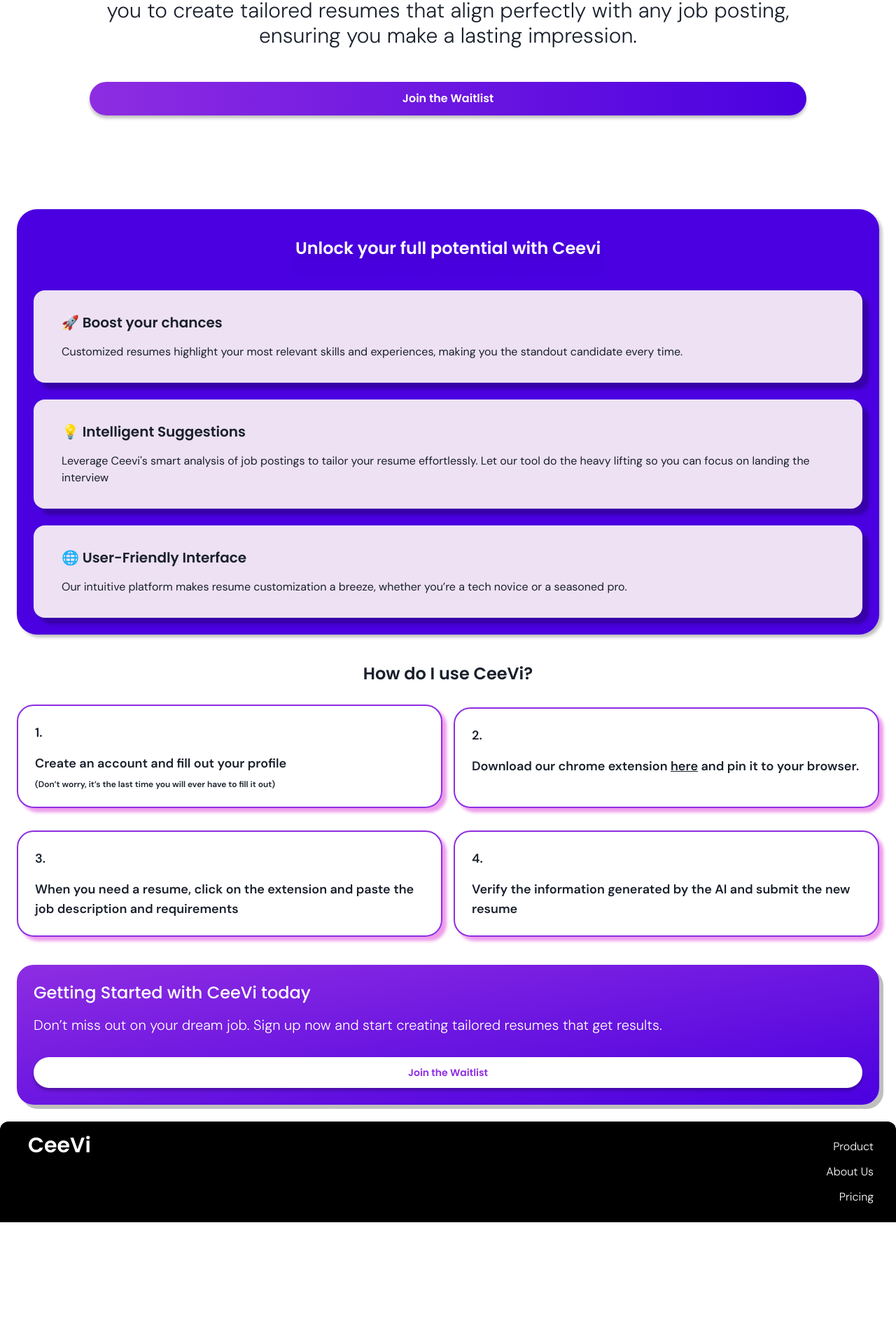
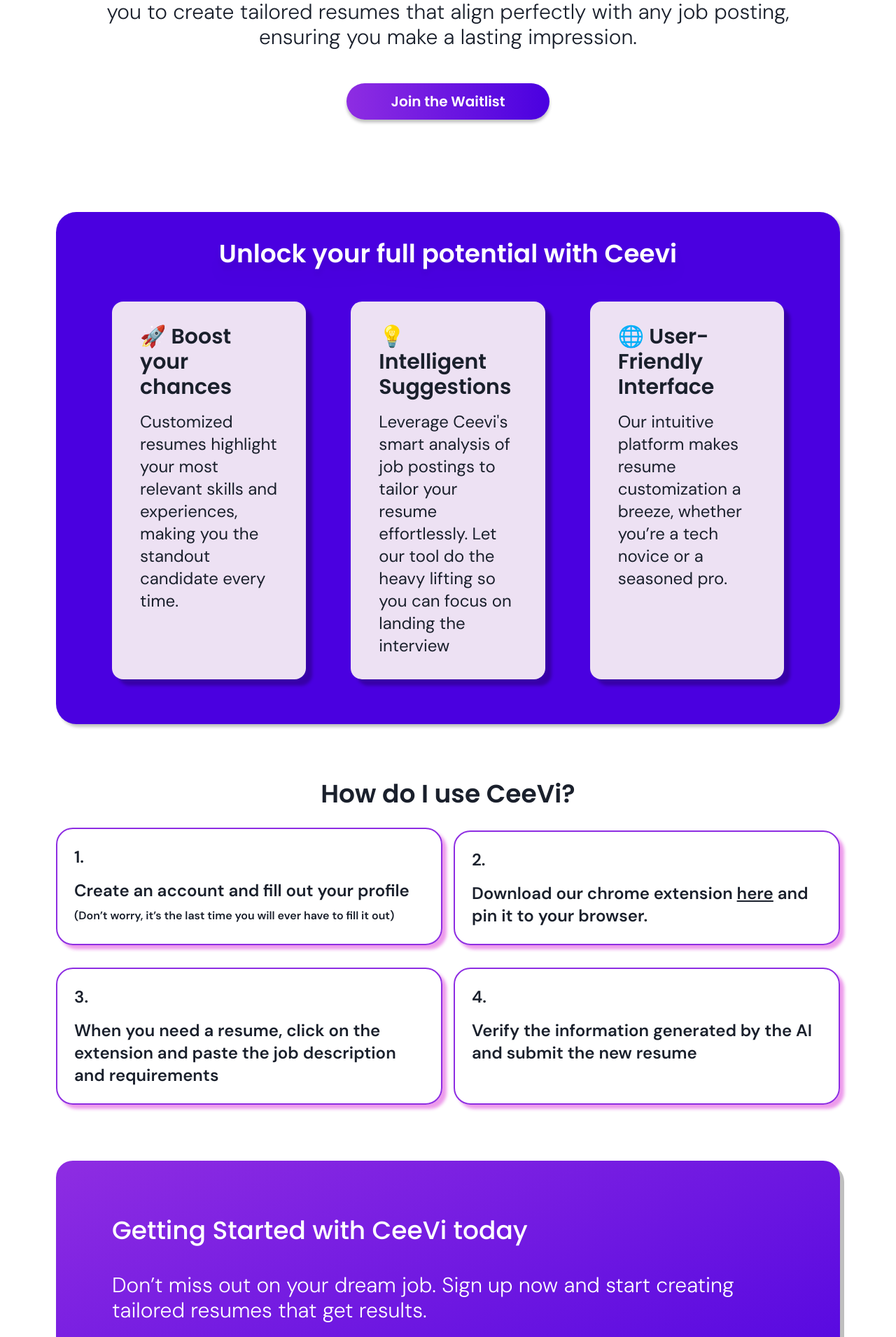
Before and after one commit to ayushgharat/Ceevi, a Next.js app: page / in a window 1280 px wide. Shown: the part 549-2460 px from the top of the page at 70% size. Before the commit the page ends 2296 px from the top, so only its background shows below. Built offline with nearby package versions, Linux system fonts and the light colour scheme.

Commit message:
Fixed api routes for vercel deployment

```diff
--- a/src/app/api/db/new-user/route.ts
+++ b/src/app/api/db/new-user/route.ts
@@ -1,13 +1,13 @@
 import type { NextApiRequest, NextApiResponse } from "next"
 
-import createClient from "~/utils/supabase/api"
+import {createClient} from "~/utils/supabase/server"
 
 export async function POST(req, res) {
   //const { user } = await req.json().body
   const packet = await req.json()
   const user = packet.user
 
-  const supabase = createClient(req, res)
+  const supabase = await createClient()
 
   console.log(user)
   const { error } = await supabase
--- a/src/app/api/db/update-profile/route.ts
+++ b/src/app/api/db/update-profile/route.ts
@@ -1,4 +1,4 @@
-import createClient from "~/utils/supabase/api"
+import {createClient} from "~/utils/supabase/server"
 
 export async function POST(req, res) {
   //const { user } = await req.json().body
@@ -6,7 +6,7 @@ export async function POST(req, res) {
   const { profile, id } = packet
   //console.log(user)
 
-  const supabase = createClient(req, res)
+  const supabase = await createClient()
 
   const { error } = await supabase
     .from("users")
--- a/src/app/authenticate/signup/page.tsx
+++ b/src/app/authenticate/signup/page.tsx
@@ -1,3 +1,4 @@
+'use client'
 import type { User } from "@supabase/supabase-js"
 import { useRouter } from "next/navigation"
 import { useEffect, useState } from "react"
--- a/src/components/website/landing-page/lp-footer.tsx
+++ b/src/components/website/landing-page/lp-footer.tsx
@@ -1,10 +1,10 @@
 const LPFooter = () => {
   return (
-    <div className="bg-black mt-6 flex flex-row justify-between p-4 rounded-t-xl sm:px-8">
+    <div className="bg-black mt-6 flex flex-row justify-between p-4 rounded-t-xl sm:px-8 lg:p-20 lg:rounded-t-[40px]">
       <div>
-        <span className="ms-2 mt-4 text-white font-poppins text-3xl font-semibold">CeeVi</span>
+        <span className="ms-2 mt-4 text-white font-poppins text-3xl font-semibold lg:text-6xl">CeeVi</span>
       </div>
-      <div className="flex flex-col text-white font-dmsans text-right text-sm space-y-3 font-light my-2 sm:text-base">
+      <div className="flex flex-col text-white font-dmsans text-right text-sm space-y-3 font-light my-2 sm:text-base lg:text-2xl lg:space-y-10">
         <button className="text-right">Product</button>
         <button className="text-right">About Us</button>
         <button className="text-right">Pricing</button>
--- a/src/components/website/landing-page/lp-header.tsx
+++ b/src/components/website/landing-page/lp-header.tsx
@@ -1,7 +1,20 @@
+import PrimaryButton from "../ui/primary-button"
+
 const LPHeader = () => {
-    return ( <div className="pt-10 ps-10">
-        <span className="font-poppins text-[32px] font-normal">Ceevi</span>
-    </div> );
+  return (
+    <div className="pt-10 px-10 flex flex-row lg:justify-between lg:items-center">
+      <span className="font-poppins text-[32px] font-normal">Ceevi</span>
+      <div className="hidden lg:flex flex-row gap-x-10  text-black font-dmsans">
+        <span>Product</span>
+        <span>About Us</span>
+        <span>Pricing</span>
+      </div>
+
+      <div className="hidden lg:flex">
+      <PrimaryButton text="Sign Up" />
+      </div>
+    </div>
+  )
 }
 
-export default LPHeader;
+export default LPHeader
--- a/src/components/website/landing-page/lp-section-2.tsx
+++ b/src/components/website/landing-page/lp-section-2.tsx
@@ -1,39 +1,41 @@
 const Section2 = () => {
   return (
-    <div className="mx-2 sm:mx-6 sm:px-6 bg-electric_indigo rounded-[29px] px-4 pt-10 pb-6 flex flex-col space-y-6 shadow-[4px_4px_4px_0_rgba(0,0,0,0.25)]">
-      <p className="px-6 font-poppins font-semibold mb-5 text-white text-xl text-center drop-shadow-xl sm:text-2xl">
+    <div className="mx-2 sm:mx-6 lg:mx-20 sm:px-6 bg-electric_indigo rounded-[29px] px-4 pt-10 pb-6 shadow-[4px_4px_4px_0_rgba(0,0,0,0.25)] lg:px-20 lg:pb-16">
+      <p className="px-6 font-poppins font-semibold mb-5 text-white text-xl text-center drop-shadow-xl sm:text-2xl lg:text-4xl">
         Unlock your full potential with Ceevi
       </p>
 
+      <div className="flex flex-col gap-y-6 lg:flex-row lg:gap-x-16 lg:mt-12">
         <div className="bg-lavendar rounded-2xl py-8 w-full flex flex-col px-10 shadow-[9px_9px_4px_0_rgba(0,0,0,0.25)]">
-        <span className="font-poppins text-xl font-semibold">
+          <span className="font-poppins text-xl font-semibold lg:text-3xl">
             🚀 Boost your chances
           </span>
-        <span className="mt-4 font-dmsans">
+          <span className="mt-4 font-dmsans lg:text-2xl">
             Customized resumes highlight your most relevant skills and
             experiences, making you the standout candidate every time.
           </span>
         </div>
 
         <div className="bg-lavendar rounded-2xl py-8 w-full flex flex-col px-10 shadow-[9px_9px_4px_0_rgba(0,0,0,0.25)]">
-        <span className="font-poppins text-xl font-semibold">
+          <span className="font-poppins text-xl font-semibold lg:text-3xl">
             💡 Intelligent Suggestions
           </span>
-        <span className="mt-4 font-dmsans">
-          Leverage Ceevi's smart analysis of job postings to tailor your resume
-          effortlessly. Let our tool do the heavy lifting so you can focus on
-          landing the interview
+          <span className="mt-4 font-dmsans lg:text-2xl">
+            Leverage Ceevi's smart analysis of job postings to tailor your
+            resume effortlessly. Let our tool do the heavy lifting so you can
+            focus on landing the interview
           </span>
         </div>
 
         <div className="bg-lavendar rounded-2xl py-8 w-full flex flex-col px-10 shadow-[9px_9px_4px_0_rgba(0,0,0,0.25)]">
-        <span className="font-poppins text-xl font-semibold">
+          <span className="font-poppins text-xl font-semibold lg:text-3xl">
             🌐 User-Friendly Interface
           </span>
-        <span className="mt-4 font-dmsans">
+          <span className="mt-4 font-dmsans lg:text-2xl">
             Our intuitive platform makes resume customization a breeze, whether
             you’re a tech novice or a seasoned pro.
           </span>
+        </div>
       </div>
     </div>
   )
--- a/src/components/website/landing-page/lp-section-3.tsx
+++ b/src/components/website/landing-page/lp-section-3.tsx
@@ -1,21 +1,21 @@
 const Section3 = () => {
   return (
-    <div className="py-10 px-6 flex flex-col items-center">
-      <span className="font-poppins font-semibold text-2xl">
+    <div className="py-10 mx-6 flex flex-col items-center lg:py-20 lg:mx-20">
+      <span className="font-poppins font-semibold text-2xl lg:text-4xl">
         How do I use CeeVi?
       </span>
       <div className="grid grid-cols-1 space-y-8 sm:grid-cols-2 sm:gap-x-4">
-        <div className="mt-7 p-6 border-2 flex flex-col border-vivid_violet rounded-3xl shadow-[6px_6px_4px_0_rgba(214,23,209,0.43)] font-dmsans text-lg font-semibold">
+        <div className="mt-7 p-6 border-2 flex flex-col border-vivid_violet rounded-3xl shadow-[6px_6px_4px_0_rgba(214,23,209,0.43)] font-dmsans text-lg font-semibold lg:text-2xl">
           <span>1.</span>
           <span className="mt-4">
             Create an account and fill out your profile
           </span>
-          <span className="mt-2 text-xs">
+          <span className="mt-2 text-xs lg:text-base">
             (Don’t worry, it’s the last time you will ever have to fill it out)
           </span>
         </div>
 
-        <div className="mt-4 p-6 border-2 flex flex-col border-vivid_violet rounded-3xl shadow-[6px_6px_4px_0_rgba(214,23,209,0.43)] font-dmsans text-lg font-semibold">
+        <div className="mt-4 p-6 border-2 flex flex-col border-vivid_violet rounded-3xl shadow-[6px_6px_4px_0_rgba(214,23,209,0.43)] font-dmsans text-lg font-semibold lg:text-2xl">
           <span>2.</span>
           <span className="mt-4">
             Download our chrome extension{" "}
@@ -23,7 +23,7 @@ const Section3 = () => {
           </span>
         </div>
 
-        <div className="mt-4 p-6 border-2 flex flex-col border-vivid_violet rounded-3xl shadow-[6px_6px_4px_0_rgba(214,23,209,0.43)] font-dmsans text-lg font-semibold">
+        <div className="mt-4 p-6 border-2 flex flex-col border-vivid_violet rounded-3xl shadow-[6px_6px_4px_0_rgba(214,23,209,0.43)] font-dmsans text-lg font-semibold lg:text-2xl">
           <span>3.</span>
           <span className="mt-4">
             When you need a resume, click on the extension and paste the job
@@ -31,7 +31,7 @@ const Section3 = () => {
           </span>
         </div>
 
-        <div className="mt-4 p-6 border-2 flex flex-col border-vivid_violet rounded-3xl shadow-[6px_6px_4px_0_rgba(214,23,209,0.43)] font-dmsans text-lg font-semibold">
+        <div className="mt-4 p-6 border-2 flex flex-col border-vivid_violet rounded-3xl shadow-[6px_6px_4px_0_rgba(214,23,209,0.43)] font-dmsans text-lg font-semibold lg:text-2xl">
           <span>4.</span>
           <span className="mt-4">
             Verify the information generated by the AI and submit the new resume
--- a/src/components/website/landing-page/lp-section-4.tsx
+++ b/src/components/website/landing-page/lp-section-4.tsx
@@ -1,11 +1,18 @@
-import SecondaryButton from "../ui/secondary-button";
+import SecondaryButton from "../ui/secondary-button"
 
 const Section4 = () => {
-    return ( <div className="flex flex-col bg-gradient-to-br from-vivid_violet to-electric_indigo mx-6 rounded-3xl px-6 py-6 shadow-[6px_6px_0_rgba(0,0,0,0.25)]">
-        <span className="font-poppins text-xl text-white font-medium sm:text-2xl">Getting Started with CeeVi today</span>
-        <span className="mt-4 mb-8 font-dmsans font-light text-white sm:text-xl">Don’t miss out on your dream job. Sign up now and start creating tailored resumes that get results.</span>
-        <SecondaryButton text="Join the Waitlist" />
-    </div> );
+  return (
+    <div className="flex flex-col bg-gradient-to-br from-vivid_violet to-electric_indigo mx-6 rounded-3xl px-6 py-6 shadow-[6px_6px_0_rgba(0,0,0,0.25)] lg:py-20 lg:px-20 lg:mx-20 lg:mb-20">
+      <span className="font-poppins text-xl text-white font-medium sm:text-2xl lg:text-4xl">
+        Getting Started with CeeVi today
+      </span>
+      <span className="mt-4 mb-8 font-dmsans font-light text-white sm:text-xl lg:text-3xl lg:mt-10 lg:mb-20">
+        Don’t miss out on your dream job. Sign up now and start creating
+        tailored resumes that get results.
+      </span>
+      <SecondaryButton text="Join the Waitlist" />
+    </div>
+  )
 }
 
-export default Section4;
+export default Section4
--- a/src/components/website/ui/primary-button.tsx
+++ b/src/components/website/ui/primary-button.tsx
@@ -1,6 +1,6 @@
 const PrimaryButton = ({ text }) => {
   return (
-    <button className="bg-gradient-to-r from-vivid_violet to-electric_indigo text-regular font-poppins font-semibold text-white w-full rounded-[29px] py-2 shadow-[0_4px_4px_0_rgba(0,0,0,0.25)] sm:py-3">
+    <button className="bg-gradient-to-r from-vivid_violet to-electric_indigo text-regular font-poppins font-semibold text-white w-full rounded-[29px] py-2 shadow-[0_4px_4px_0_rgba(0,0,0,0.25)] sm:py-3 lg:w-fit lg:text-xl lg:px-16">
       {text}
     </button>
   )
--- a/src/components/website/ui/secondary-button.tsx
+++ b/src/components/website/ui/secondary-button.tsx
@@ -1,6 +1,6 @@
 const SecondaryButton = ({ text }) => {
     return (
-      <button className="bg-white text-sm font-poppins font-semibold text-vivid_violet w-full rounded-[29px] py-2 shadow-[0_4px_4px_0_rgba(0,0,0,0.25)] sm:py-3">
+      <button className="bg-white text-sm font-poppins font-semibold text-vivid_violet w-full rounded-[29px] py-2 shadow-[0_4px_4px_0_rgba(0,0,0,0.25)] sm:py-3 lg:w-fit lg:px-10 lg:text-xl lg:shadow-[0px_9px_9px_rgba(0,0,0,0.25)]">
         {text}
       </button>
     )
```
Lines whose indentation alone changed are shown as unchanged.
